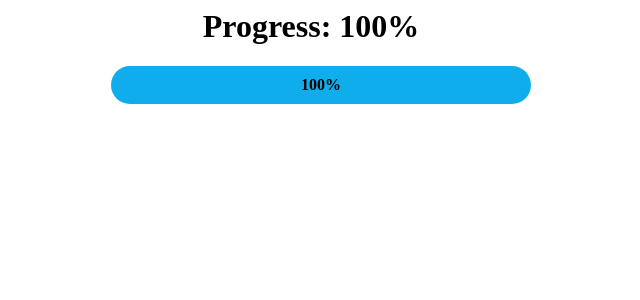
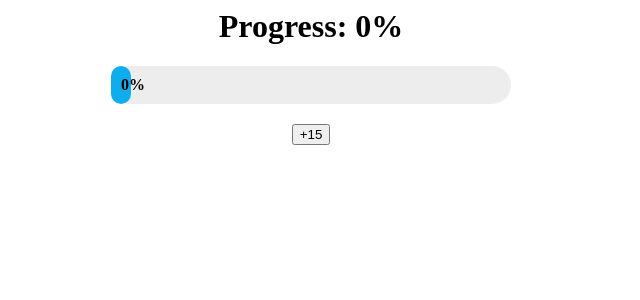
Before and after one commit to gitasero/angular-progress-sample, an Angular app: page / in a window 1280 px wide. Shown: the top 300 px of the page, without its empty margins (329-969 px from the left). Built offline with nearby package versions, Linux system fonts and the light colour scheme.

Commit message:
adding button +15

```diff
--- a/src/app/app.component.html
+++ b/src/app/app.component.html
@@ -2,5 +2,8 @@
 <h1>
   Progress: {{ progress }}%
 </h1>
-<app-progress-bar [progressBar]="progress">></app-progress-bar>
+<app-progress-bar
+    [progressBar]="progress"
+    (progressChange)="updateProgress($event)">
+</app-progress-bar>
 </div>
--- a/src/app/app.component.ts
+++ b/src/app/app.component.ts
@@ -10,9 +10,9 @@ export class AppComponent  {
   progress = 0;
 
   ngOnInit(): void {
-    this.updateProgress(6);
+    /*this.updateProgress(6); */
   }
-  updateProgress(value: number): void {
+  updateProgressOld(value: number): void {
     if (this.progress >= 100 || value === 0) {
       return;
     }
@@ -28,4 +28,8 @@ export class AppComponent  {
     }, 200);
   }
 
+  updateProgress(value: number): void {
+    this.progress += value;
+  }
+
 }
--- a/src/app/progress-bar/progress-bar.component.html
+++ b/src/app/progress-bar/progress-bar.component.html
@@ -1,4 +1,5 @@
 <div class="container">
-<!--div class="progress" style="width: 20%">20%</div-->
-<div class="progress" [style.width.%]="progressBar">{{ progressBar }}%</div>
+  <!--div class="progress" style="width: 20%">20%</div-->
+  <div class="progress" [style.width.%]="progressBar">{{ progressBar }}%</div>
 </div>
+<button (click)="onClick($event)">+{{ increment }}</button>
--- a/src/app/progress-bar/progress-bar.component.ts
+++ b/src/app/progress-bar/progress-bar.component.ts
@@ -1,4 +1,4 @@
-import { Component, OnInit, Input } from '@angular/core';
+import { Component, OnInit, Input, Output, EventEmitter } from '@angular/core';
 
 @Component({
   selector: 'app-progress-bar',
@@ -8,9 +8,21 @@ import { Component, OnInit, Input } from '@angular/core';
 export class ProgressBarComponent implements OnInit {
 
   @Input() progressBar: number;
+  @Output() progressChange = new EventEmitter<number>();
+  increment = 15;
+
   constructor() { }
 
   ngOnInit() {
   }
 
+  onClick(event: MouseEvent) {
+    const delta = 100 - this.progressBar;
+    if (delta > this.increment) {
+      this.progressChange.emit(this.increment);
+    } else {
+      this.progressChange.emit(delta);
+    }
+  }
+
 }
```
